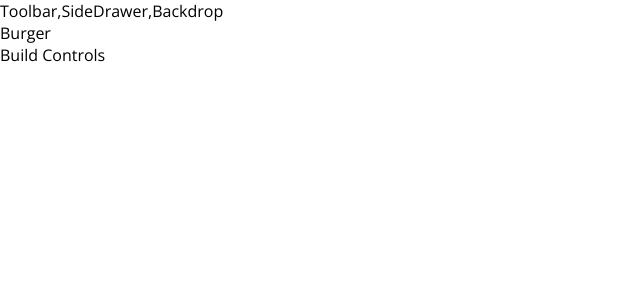
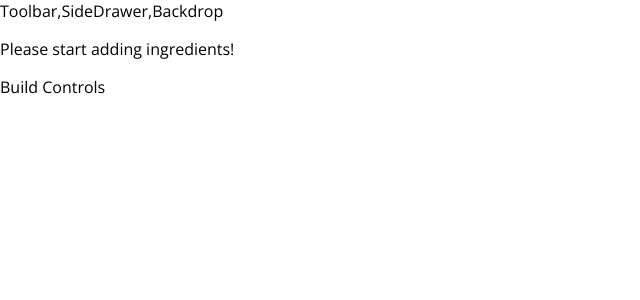
Before and after one commit to canela7/BurgerApp, a React app: page / in a window 1280 px wide. Shown: the top 300 px of the page, without its empty margins (0-640 px from the left). Built offline with nearby package versions, Linux system fonts and the light colour scheme.

Commit message:
Outputting burger ingredients dynamically, calculating the ingredient sum dynamically

```diff
--- a/package.json
+++ b/package.json
@@ -39,6 +39,7 @@
     "postcss-loader": "3.0.0",
     "postcss-preset-env": "6.3.1",
     "postcss-safe-parser": "4.0.1",
+    "prop-types": "^15.6.2",
     "react": "^16.7.0",
     "react-app-polyfill": "^0.2.0",
     "react-dev-utils": "^7.0.1",
--- /dev/null
+++ b/src/components/Burger/Burger.css
@@ -0,0 +1,33 @@
+.Burger {
+
+  width: 100%;
+  margin: auto;
+  height: 250px;
+  overflow: scroll;
+  text-align: center;
+  font-weight: bold;
+  font-size: 1.2rem;
+
+}
+
+@media (min-width: 500px) and (min-height: 400px) {
+  .Burger{
+    width: 350px;
+    height: 300px;
+  }
+}
+
+@media (min-width: 500px) and (min-height: 401px) {
+  .Burger{
+    width: 450px;
+    height: 400px;
+  }
+}
+
+
+@media (min-width: 1000px) and (min-height: 700px) {
+  .Burger{
+    width: 700px;
+    height: 600px;
+  }
+}
--- a/src/components/Burger/Burger.js
+++ b/src/components/Burger/Burger.js
@@ -0,0 +1,37 @@
+import React from 'react';
+import classes from './Burger.css';
+import BurgerIngredient from './BurgerIngredient/BurgerIngredient';
+
+const burger = (props) => {
+
+  //Object.keys is from BurgerBuilder, this.state.ingredients, that is an Object
+  //and we need to transform to an array
+  let transformedIngredients = Object.keys(props.ingredients).map(
+    ingredientKey => {
+      return [...Array(props.ingredients[ingredientKey])].map((_, index) => {
+        console.log("ingredientKey+key = ", ingredientKey + index);
+        return <BurgerIngredient key={ingredientKey + index} type={ingredientKey} />
+      });
+    }).reduce((array, currentvalue) => {
+      return array.concat(currentvalue); //to reduce an array to one array containing all objects in one array
+    }, []);
+
+
+    if(transformedIngredients.length === 0) {
+        transformedIngredients = <p>Please start adding ingredients!</p>;
+    }
+
+
+    console.log(transformedIngredients.length);
+    console.log(transformedIngredients);
+
+  return(
+    <div className={classes.Burger}>
+        <BurgerIngredient type="bread-top"/>
+        {transformedIngredients}
+        <BurgerIngredient type="bread-bottom"/>
+    </div>
+  );
+};
+
+export default burger;
--- a/src/components/Burger/BurgerIngredient/BurgerIngredient.js
+++ b/src/components/Burger/BurgerIngredient/BurgerIngredient.js
@@ -1,12 +1,15 @@
-import React from 'react';
+import React, {Component} from 'react';
+
+import PropTypes from 'prop-types';
 
 import classes from './BurgerIngredient.css'
 
-const burgerIngredient = (props) => {
+class BurgerIngredient extends Component {
+  render() {
 
       let ingredient = null;
 
-  switch (props.type) {
+      switch (this.props.type) {
 
         case ('bread-bottom'):
           ingredient = < div className = {classes.BreadBottom}> < /div>;
@@ -23,21 +26,24 @@ const burgerIngredient = (props) => {
           ingredient = < div className = {classes.Meat} > < /div>
           break;
         case ('cheese'):
-      ingredient = < div className = {classes.Meat} > < /div>
+          ingredient = < div className = {classes.Cheese} > < /div>
           break;
         case ('bacon'):
-      ingredient = < div className = {classes.Meat} > < /div>
+          ingredient = < div className = {classes.Bacon} > < /div>
           break;
         case ('salad'):
-      ingredient = < div className = {classes.Meat} > < /div>
+          ingredient = < div className = {classes.Salad} > < /div>
           break;
         default:
           ingredient = null;
       }
 
       return ingredient;
+  }
+}
 
-
+BurgerIngredient.propTypes = {
+  type: PropTypes.string.isRequired
 };
 
-export default burgerIngredient;
+export default BurgerIngredient;
--- a/src/containers/BurgerBuilder/BurgerBuilder.js
+++ b/src/containers/BurgerBuilder/BurgerBuilder.js
@@ -1,14 +1,33 @@
 import React, { Component } from 'react';
 
 import Aux from '../../hoc/Aux'
+import Burger from '../../components/Burger/Burger';
 
 
 class BurgerBuilder extends Component {
+  // constructor(props){
+  //   super(props);
+  //   this.state = {...}
+  // }
+
+  state = {
+    ingredients: {
+      salad:0,
+      bacon:0,
+      cheese:0,
+      meat: 0
+    }
+  }
+
+
+
   render(){
     return(
       <Aux>
-          <div>Burger</div>
+
+          <Burger ingredients={this.state.ingredients} />
           <div>Build Controls</div>
+
       </Aux>
     );
   }
```
Lines whose indentation alone changed are shown as unchanged.
